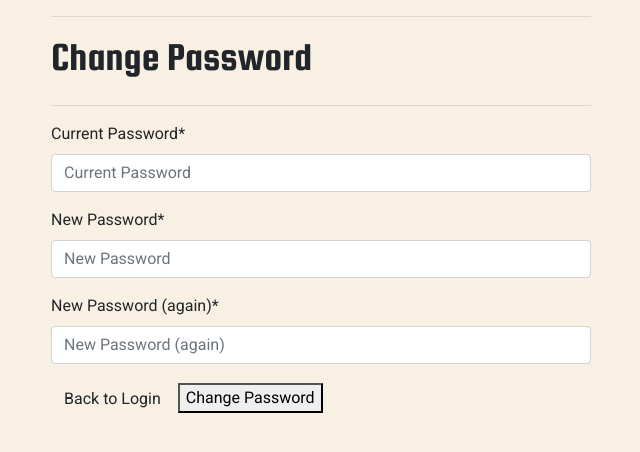
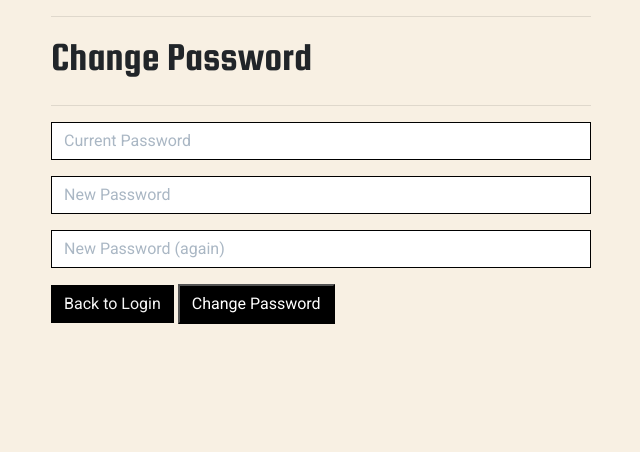
Before and after one commit to JackDilger/spins-and-needles-ms4, a Django app: page /accounts/password/change/ in a window 1280 px wide. Shown: the part 221-673 px from the top of the page, without its empty margins (34-674 px from the left). Run offline with Django 3.2, Linux system fonts and the light colour scheme; the visitor is signed in with stand-in values (Sample User, id 1); some libraries are stand-ins or nearby versions.

Commit message:
Update all auth tempalte style to match site

```diff
--- a/static/css/base.css
+++ b/static/css/base.css
@@ -313,6 +313,51 @@ a.genre-badge > span.badge:hover {
 }
 
 
+.allauth-form-inner-content p {
+  margin-top: 1.5rem;
+  color: #6c757d;
+}
+
+.allauth-form-inner-content input {
+  border-color: #000;
+  border-radius: 0;
+}
+
+.allauth-form-inner-content label:not([for='id_remember']) {
+  display: none;
+}
+
+.allauth-form-inner-content input::placeholder {
+  color: #aab7c4;
+}
+
+.all-auth-btn,
+.allauth-form-inner-content button,
+.allauth-form-inner-content input[type='submit'] {
+display: inline-block;
+  font-weight: 400;
+  color: #fff;
+  background-color: #000;
+  text-align: center;
+  vertical-align: middle;
+  padding: .375rem .75rem;
+  font-size: 1rem;
+  line-height: 1.5;
+  border-radius: 0;
+}
+
+.all-auth-btn:hover,
+.allauth-form-inner-content button:hover,
+.allauth-form-inner-content input[type='submit']:hover {
+  background-color:#ff914d;
+  border-color: #ff914d;
+}
+
+.allauth-form-inner-content a {
+color: #17a2b8;
+}
+
+
 
 /* Media Queries */
 @media (max-width: 425px) {
--- a/templates/allauth/account/password_change.html
+++ b/templates/allauth/account/password_change.html
@@ -12,7 +12,7 @@
     <form method="POST" action="{% url 'account_change_password' %}" class="password_change">
         {% csrf_token %}
         {{ form|crispy }}
-        <a class="btn all-auth-btn text-whiterounded-0" href="{% url 'account_login' %}">Back to Login</a>
+        <a class="btn all-auth-btn text-white rounded-0" href="{% url 'account_login' %}">Back to Login</a>
         <button type="submit" name="action">{% trans "Change Password" %}</button>
     </form>
 {% endblock %}
--- a/templates/allauth/account/password_reset_from_key.html
+++ b/templates/allauth/account/password_reset_from_key.html
@@ -16,7 +16,7 @@
             <form method="POST" action="{{ action_url }}">
                 {% csrf_token %}
                 {{ form|crispy }}
-                <a class="btn all-auth-btn text-whiterounded-0" href="{% url 'account_login' %}">Back to Login</a>
+                <a class="btn all-auth-btn text-white rounded-0" href="{% url 'account_login' %}">Back to Login</a>
                 <input type="submit" name="action" value="{% trans 'change password' %}"/>
             </form>
         {% else %}
--- a/templates/allauth/account/verified_email_required.html
+++ b/templates/allauth/account/verified_email_required.html
@@ -6,7 +6,7 @@
 
 {% block inner_content %}
 <hr>
-<h2 class="logo-font mb-4">{% trans "Verify Your E-mail Address" %}</h2>
+<h1 class="mb-4">{% trans "Verify Your E-mail Address" %}</h1>
 <hr>
 
 {% url 'account_email' as email_url %}
```
